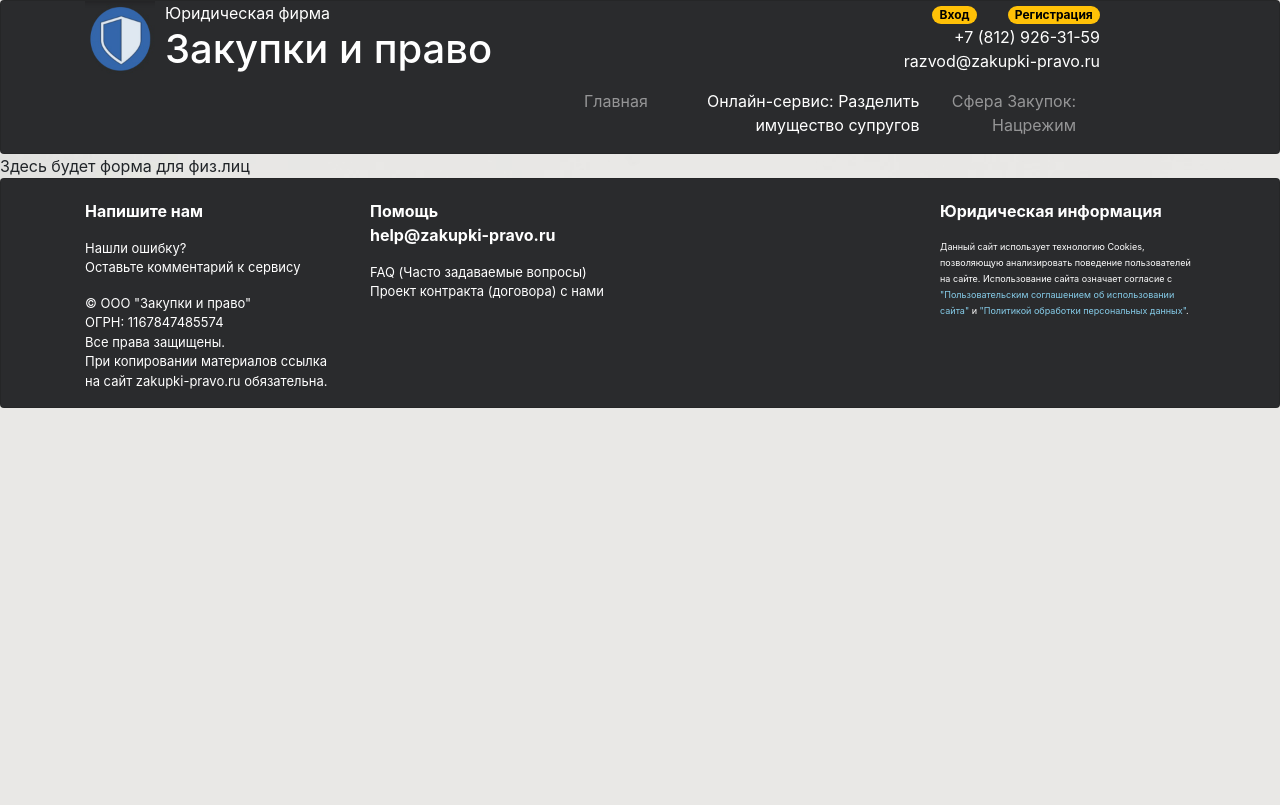
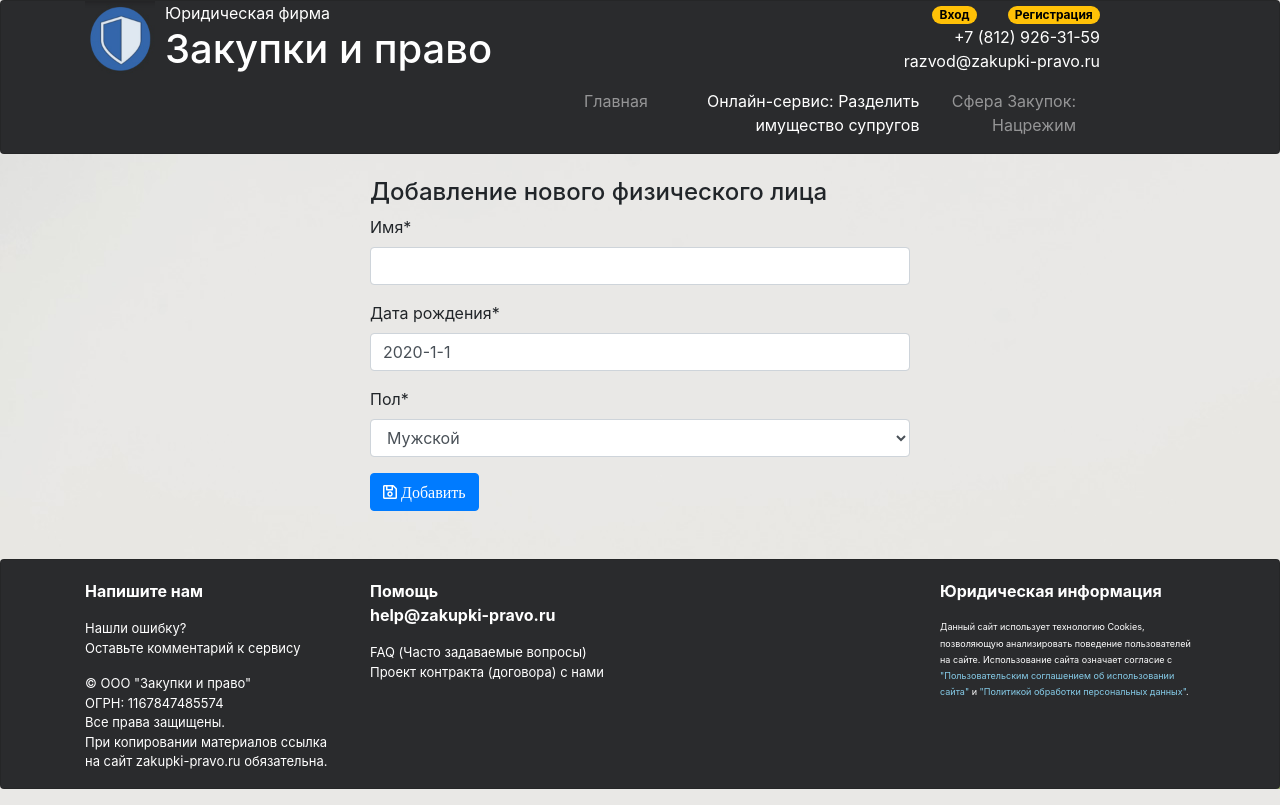
Before and after one commit to JokerJudge/divorce_project, a Django app: page /divorce/form_fiz_l/ in a window 1280 px wide. Before the commit the page ends 408 px from the top, so only its background shows below. Run offline with Django 3.2, Linux system fonts and the light colour scheme; some libraries are stand-ins or nearby versions.

Commit message:
Сделал CRUD для первой колонки: физ.лицо

```diff
--- /dev/null
+++ b/divorce/forms.py
@@ -0,0 +1,18 @@
+from django import forms
+from .models import Fiz_l
+
+class Fiz_l_form(forms.ModelForm):
+    class Meta:
+        model = Fiz_l
+        # можно fields = '__all__'
+        fields = ('name', 'date_of_birth', 'sex')
+        labels = {
+            'name': 'Имя',
+            'date_of_birth': 'Дата рождения',
+            'sex': 'Пол'
+        }
+
+    def __init__(self, *args, **kwargs):
+        super(Fiz_l_form, self).__init__(*args, **kwargs)
+        # убрать обязательность поля
+        #self.fields['sex'].required = False
--- a/divorce/models.py
+++ b/divorce/models.py
@@ -2,5 +2,12 @@ from django.db import models
 
 # Create your models here.
 class Fiz_l(models.Model):
+    #name = models.TextField()
+    sex_choices = [('M', 'Мужской'), ('F', 'Женский')]
+
     name = models.CharField(max_length=100)
-    #date_of_birth =
+    date_of_birth = models.DateField(default='2020-1-1')
+    sex = models.CharField(max_length=1, choices=sex_choices, default='M')
+
+    def __str__(self):
+        return self.name
--- a/divorce/templates/divorce/form_fiz_l.html
+++ b/divorce/templates/divorce/form_fiz_l.html
@@ -1,8 +1,28 @@
 {% extends 'divorce/base.html' %}
 {% load static %}
+{% load crispy_forms_tags %}
 
 {% block content %}
+<form action="" method="post" autocomplete="off">
+    {% csrf_token %}
+    <div class="container">
+        <div class="row justify-content-md-center">
+            <div class="col-md-6">
+                <br/>
+                <h4>Добавление нового физического лица</h4>
+                {{ form.name|as_crispy_field }}
+                {{ form.date_of_birth|as_crispy_field }}
+                {{ form.sex|as_crispy_field }}
 
-    Здесь будет форма для физ.лиц
+                <button type="submit" class="btn btn-primary"><i class="far fa-save" aria-hidden="true">   Добавить</i></button>
+
+            </div>
+        </div>
+    </div>
+
+    <!-- {{ form|crispy }} -->
+</form>
+<br/>
+<br/>
 
 {% endblock content %}
--- a/divorce/urls.py
+++ b/divorce/urls.py
@@ -5,5 +5,6 @@ urlpatterns = [
     path("divorce/", DivorceView.as_view()),
     path('divorce/add_person/', add_person, name='add_person'),
     path('divorse/del_person/<int:person_id>/', del_person, name='delete_person'),
-    path('divorce/form_fiz_l/', fiz_l_form_add, name='form_add')
+    path('divorce/form_fiz_l/', fiz_l_form_add, name='form_add'),
+    path('divorce/form_fiz_l/<int:id>/', fiz_l_form_add, name='person_update')
 ]
--- a/divorce/views.py
+++ b/divorce/views.py
@@ -2,6 +2,7 @@ from django.shortcuts import render, redirect
 from django.views.generic import View
 from django.http import HttpResponse, HttpRequest
 from .models import Fiz_l
+from .forms import Fiz_l_form
 
 # Create your views here.
 class IndexView(View):
@@ -13,8 +14,25 @@ class DivorceView(View):
         context = {'fiz_l_list': Fiz_l.objects.all()}
         return render(request, 'divorce/divorce.html', context)
 
-def fiz_l_form_add(request):
-    return render(request, 'divorce/form_fiz_l.html')
+def fiz_l_form_add(request, id=0):
+    if request.method == "GET":
+        if id == 0: #insert operation
+            form = Fiz_l_form() # пустая форма
+            return render(request, 'divorce/form_fiz_l.html', {'form': form})
+        else: #update operation
+            person = Fiz_l.objects.get(pk=id)
+            form = Fiz_l_form(instance=person) # заполненная имеющимися данными форма
+            return render(request, 'divorce/form_fiz_l.html', {'form': form})
+
+    else:
+        if id == 0:
+            form = Fiz_l_form(request.POST)
+        else:
+            person = Fiz_l.objects.get(pk=id) # получаем по id нужный объект
+            form = Fiz_l_form(request.POST, instance=person) #person будет изменен новой формой request.POST
+        if form.is_valid():
+            form.save()
+            return redirect('/divorce')
 
 def add_person(request:HttpRequest):
     # прочитать из input
--- a/divorce_project/settings.py
+++ b/divorce_project/settings.py
@@ -38,7 +38,9 @@ INSTALLED_APPS = [
     'django.contrib.messages',
     'django.contrib.staticfiles',
     'divorce.apps.DivorceConfig',
+    'crispy_forms'
 ]
+CRISPY_TEMPLATE_PACK = 'bootstrap4'
 
 MIDDLEWARE = [
     'django.middleware.security.SecurityMiddleware',
```
Also changed, not shown: divorce/templates/divorce/divorce.html (+19 -5 lines).
